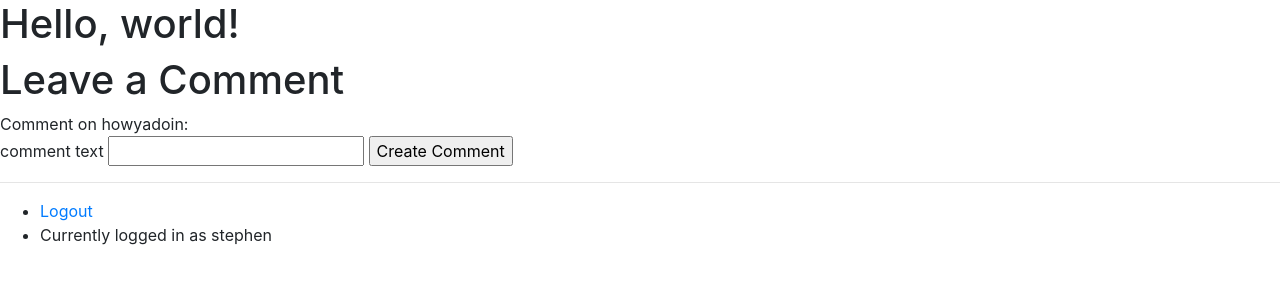
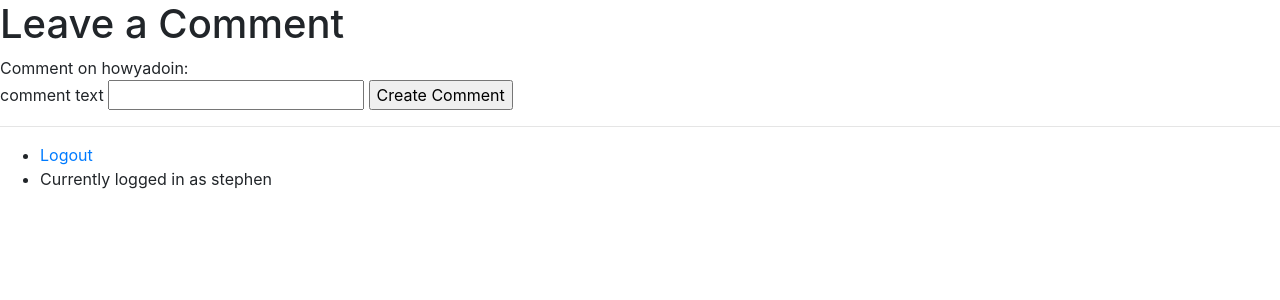
Before and after one commit to rotwatsb/rainbow, a Django app: a page that uses templates/comments/base.html in a window 1280 px wide. Shown: the top 300 px of the page. Run offline with Django 3.2, Linux system fonts and the light colour scheme; a user stored in the database is signed in; data comes from the database, SQL or seed files in the repository; both versions use the stored data as it was after the commit; some libraries are stand-ins or nearby versions.

Commit message:
updated base.html again

```diff
--- a/templates/comments/base.html
+++ b/templates/comments/base.html
@@ -8,7 +8,7 @@
     <title>Reusens Read... {% block title %}{% endblock %}</title>
 
     <!-- Bootstrap -->
-    <link href="css/bootstrap.min.css" rel="stylesheet">
+    <link href="http://getbootstrap.com/dist/css/bootstrap.min.css" rel="stylesheet">
 
     <!-- HTML5 shim and Respond.js for IE8 support of HTML5 elements and media queries -->
     <!-- WARNING: Respond.js doesn't work if you view the page via file:// -->
@@ -18,7 +18,6 @@
     <![endif]-->
   </head>
   <body>
-    <h1>Hello, world!</h1>
     <div>
       {% block body_block %}{% endblock %}
     </div>
@@ -38,6 +37,6 @@
     <!-- jQuery (necessary for Bootstrap's JavaScript plugins) -->
     <script src="https://ajax.googleapis.com/ajax/libs/jquery/1.11.3/jquery.min.js"></script>
     <!-- Include all compiled plugins (below), or include individual files as needed -->
-    <script src="js/bootstrap.min.js"></script>
+    <script src="http://getbootstrap.com/dist/js/bootstrap.min.js"></script>
   </body>
 </html>
```
Also changed, not shown: db.sqlite3, 2 other files.
